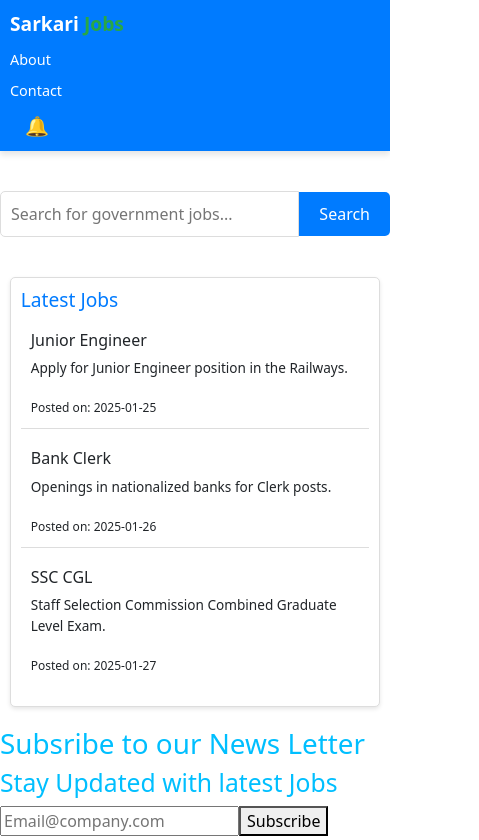
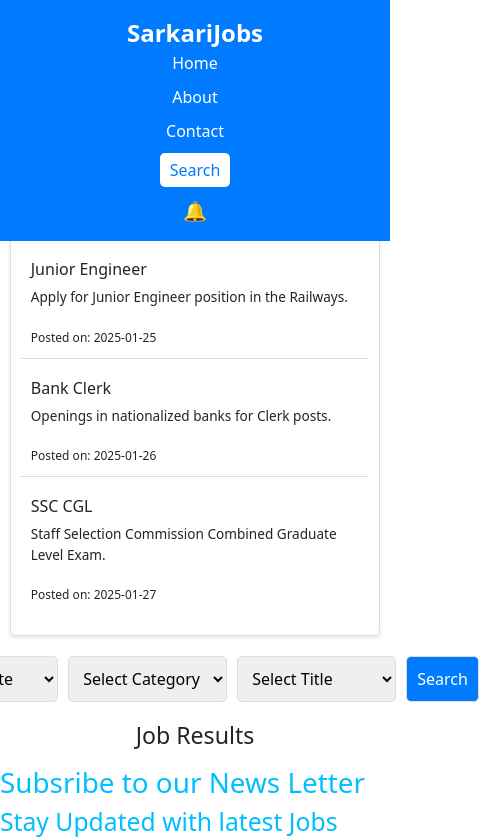
Before and after one commit to jainsurbhii/SarkariiJobs, an Angular app: page / in a window 390 px wide. Shown: the top 840 px of the page, 479 px wide, since content can reach past the window. Built offline with nearby package versions, Linux system fonts and the light colour scheme.

Commit message:
basic serach added

```diff
--- a/src/app/app.component.html
+++ b/src/app/app.component.html
@@ -1,5 +1,5 @@
 <app-header></app-header>
 <app-search></app-search>
 <app-trending-jobs></app-trending-jobs>
-
+<app-basic-search></app-basic-search>
 <app-footer></app-footer>
--- /dev/null
+++ b/src/app/basic-search/basic-search.component.css
@@ -0,0 +1,42 @@
+.search-container {
+    display: flex;
+    gap: 10px;
+    justify-content: center;
+    margin: 20px auto;
+  }
+
+  .search-container select, .search-container button {
+    padding: 10px;
+    font-size: 1rem;
+    border-radius: 5px;
+    border: 1px solid #ddd;
+  }
+
+  .search-container button {
+    background-color: #007bff;
+    color: white;
+    cursor: pointer;
+  }
+
+  .search-container button:hover {
+    background-color: #0056b3;
+  }
+
+  .job-results {
+    text-align: center;
+    margin-top: 20px;
+  }
+
+  .job-results ul {
+    list-style: none;
+    padding: 0;
+  }
+
+  .job-results li {
+    background: #f8f9fa;
+    padding: 10px;
+    margin: 5px auto;
+    border: 1px solid #ddd;
+    max-width: 400px;
+    border-radius: 5px;
+  }
--- /dev/null
+++ b/src/app/basic-search/basic-search.component.html
@@ -0,0 +1,27 @@
+<div class="search-container">
+    <select [(ngModel)]="selectedState">
+      <option value="">Select State</option>
+      <option *ngFor="let state of states" [value]="state">{{ state }}</option>
+    </select>
+
+    <select [(ngModel)]="selectedCategory">
+      <option value="">Select Category</option>
+      <option *ngFor="let category of categories" [value]="category">{{ category }}</option>
+    </select>
+    <select [(ngModel)]="selectedTitle">
+        <option value="">Select Title</option>
+        <option *ngFor="let title of title" [value]="title">{{ title }}</option>
+      </select>
+
+
+    <button (click)="searchJobs()">Search</button>
+  </div>
+
+  <div class="job-results">
+    <h3>Job Results</h3>
+    <ul>
+      <li *ngFor="let job of jobs">
+        {{ job.title }} ({{ job.state }} - {{ job.category }})
+      </li>
+    </ul>
+  </div>
--- /dev/null
+++ b/src/app/basic-search/basic-search.component.ts
@@ -0,0 +1,43 @@
+import { Component, OnInit} from '@angular/core';
+
+@Component({
+  selector: 'app-basic-search',
+  templateUrl: './basic-search.component.html',
+  styleUrls: ['./basic-search.component.css']
+})
+export class BasicSearchComponent implements OnInit {
+  states = ['Maharashtra', 'Delhi', 'Karnataka', 'Uttar Pradesh', 'Tamil Nadu'];
+  categories = ['Engineering', 'Banking', 'Defense', 'Teaching', 'Medical'];
+  title=['Junior Engineer', 'Bank Clerk', 'Army Officer', 'Teacher', 'Doctor'];
+
+
+  constructor() { }
+
+  ngOnInit(): void {
+  }
+  selectedState = '';
+  selectedCategory = '';
+  selectedTitle='';
+  jobs: any[] = [];
+
+  allJobs = [
+    { title: 'Junior Engineer', state: 'Maharashtra', category: 'Engineering' },
+    { title: 'Bank Clerk', state: 'Delhi', category: 'Banking' },
+    { title: 'Army Officer', state: 'Karnataka', category: 'Defense' },
+    { title: 'Teacher', state: 'Uttar Pradesh', category: 'Teaching' },
+    { title: 'Doctor', state: 'Tamil Nadu', category: 'Medical' },
+    { title: 'Railway Engineer', state: 'Delhi', category: 'Engineering' },
+    { title: 'Bank PO', state: 'Maharashtra', category: 'Banking' },
+    { title: 'Police Officer', state: 'Uttar Pradesh', category: 'Defense' },
+    { title: 'Professor', state: 'Karnataka', category: 'Teaching' },
+    { title: 'Surgeon', state: 'Tamil Nadu', category: 'Medical' }
+  ];
+  searchJobs() {
+    this.jobs = this.allJobs.filter(job =>
+      (this.selectedState ? job.state === this.selectedState : true) &&
+      (this.selectedCategory ? job.category === this.selectedCategory : true) &&
+      (this.selectedTitle ? job.title === this.selectedTitle : true)
+
+    ).slice(0, 10);
+  }
+}
--- a/src/app/header/header.component.css
+++ b/src/app/header/header.component.css
@@ -1,66 +1,67 @@
-
-header {
-  display: flex;
-  align-items: center;
-  justify-content: space-between;
+.header {
+  position: fixed;
+  top: 0;
+  left: 0;
+  width: 100%;
   background-color: #007bff;
   color: white;
-  padding: 10px 20px;
-  box-shadow: 0 4px 6px rgba(0, 0, 0, 0.1);
+  padding: 15px 20px;
+  display: flex;
+  justify-content: space-between;
+  align-items: center;
+  z-index: 1000;
 }
 
 .logo {
-  display: flex;
-  align-items: center;
   font-size: 1.5rem;
   font-weight: bold;
 }
 
-.logo span {
-  color: #28a745;
-  margin-left: 5px;
+nav ul {
+  list-style: none;
+  display: flex;
+  gap: 15px;
+  margin: 0;
+  padding: 0;
 }
 
-nav {
-  display: flex;
-  align-items: center;
+nav ul li {
+  display: inline;
 }
 
-nav a {
-  margin-left: 20px;
+nav ul li a {
+  color: white;
   text-decoration: none;
-  color: white;
   font-size: 1rem;
 }
 
-nav a:hover {
-  text-decoration: underline;
+.search-btn {
+  background-color: white;
+  color: #007bff;
+  border: none;
+  padding: 5px 10px;
+  border-radius: 5px;
+  cursor: pointer;
 }
-.notification {
+
+.notification-icon {
+  font-size: 1.2rem;
   cursor: pointer;
-  font-size: 1.2rem;
-  margin-left: 15px;
 }
+
+body {
+  padding-top: 60px; /* Prevents content from being hidden behind the fixed header */
+}
+
+/* Responsive styles */
 @media (max-width: 768px) {
-  header {
+  .header {
       flex-direction: column;
-      align-items: flex-start;
-      padding: 10px;
+      text-align: center;
   }
 
-  .logo {
-      font-size: 1.2rem;
-      margin-bottom: 10px;
-  }
-
-  nav {
+  nav ul {
       flex-direction: column;
-      align-items: flex-start;
       gap: 10px;
   }
-
-  nav a {
-      margin-left: 0;
-      font-size: 0.9rem;
-  }
 }
--- a/src/app/header/header.component.html
+++ b/src/app/header/header.component.html
@@ -1,10 +1,12 @@
-<header>
-<div class="logo">
-    Sarkari<span>Jobs</span>
-</div>
-<nav>
-    <a href="#about">About</a>
-    <a href="#contact">Contact</a>
-    <span class="notification">🔔</span>
-</nav>
-</header>
+<header class="header">
+    <div class="logo">SarkariJobs</div>
+    <nav>
+      <ul>
+        <li><a href="#">Home</a></li>
+        <li><a href="#">About</a></li>
+        <li><a href="#">Contact</a></li>
+        <li><button class="search-btn">Search</button></li>
+        <li><span class="notification-icon">🔔</span></li>
+      </ul>
+    </nav>
+  </header>
--- a/src/app/search/search.component.css
+++ b/src/app/search/search.component.css
@@ -1,10 +1,10 @@
 .search-container {
     display: flex;
     align-items: center;
-    margin: 40px auto;
+    margin: 100px auto 40px; /* Increased top margin to push it below header */
     max-width: 600px;
+    padding: 10px;
 }
-
 .search-container input {
     flex: 1;
     padding: 10px;
```
Also changed, not shown: src/app/app.module.ts (+6 -3 lines), 1 other file (tests, documents, lock files or other folders).
